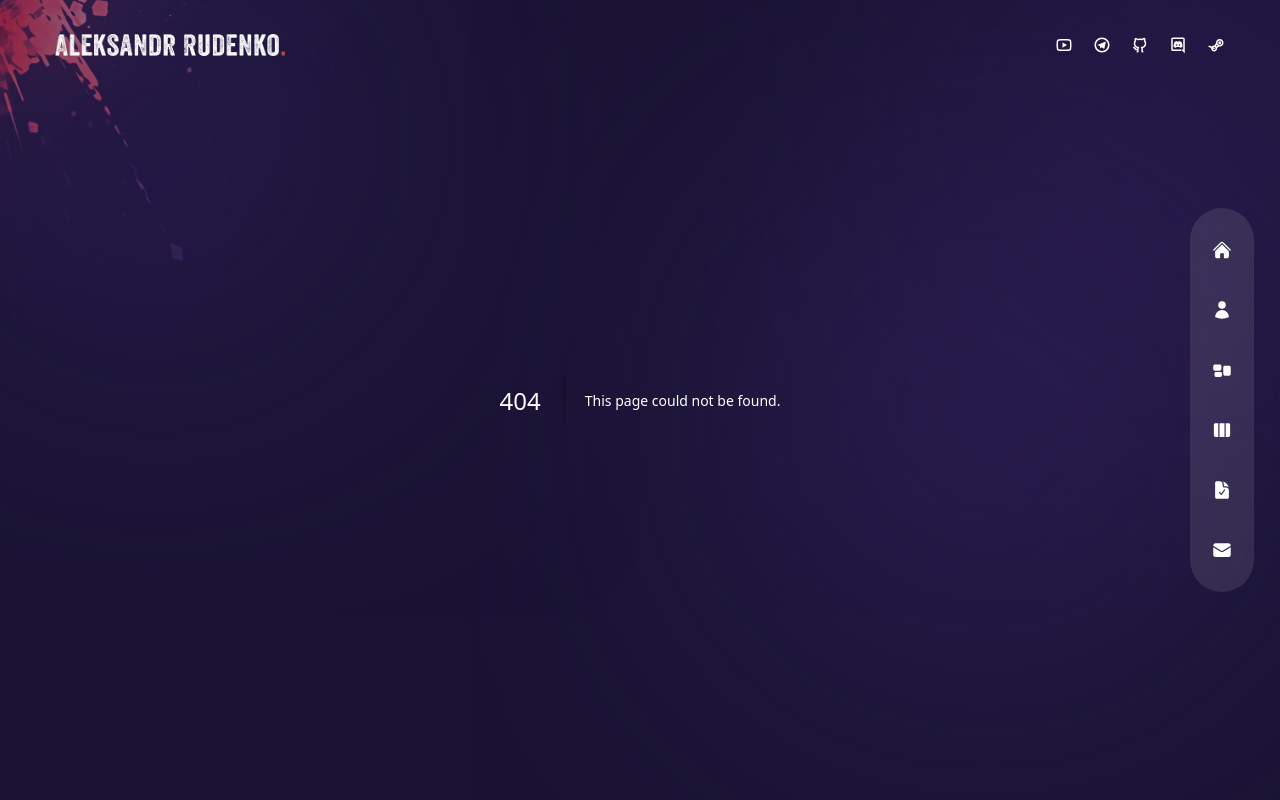
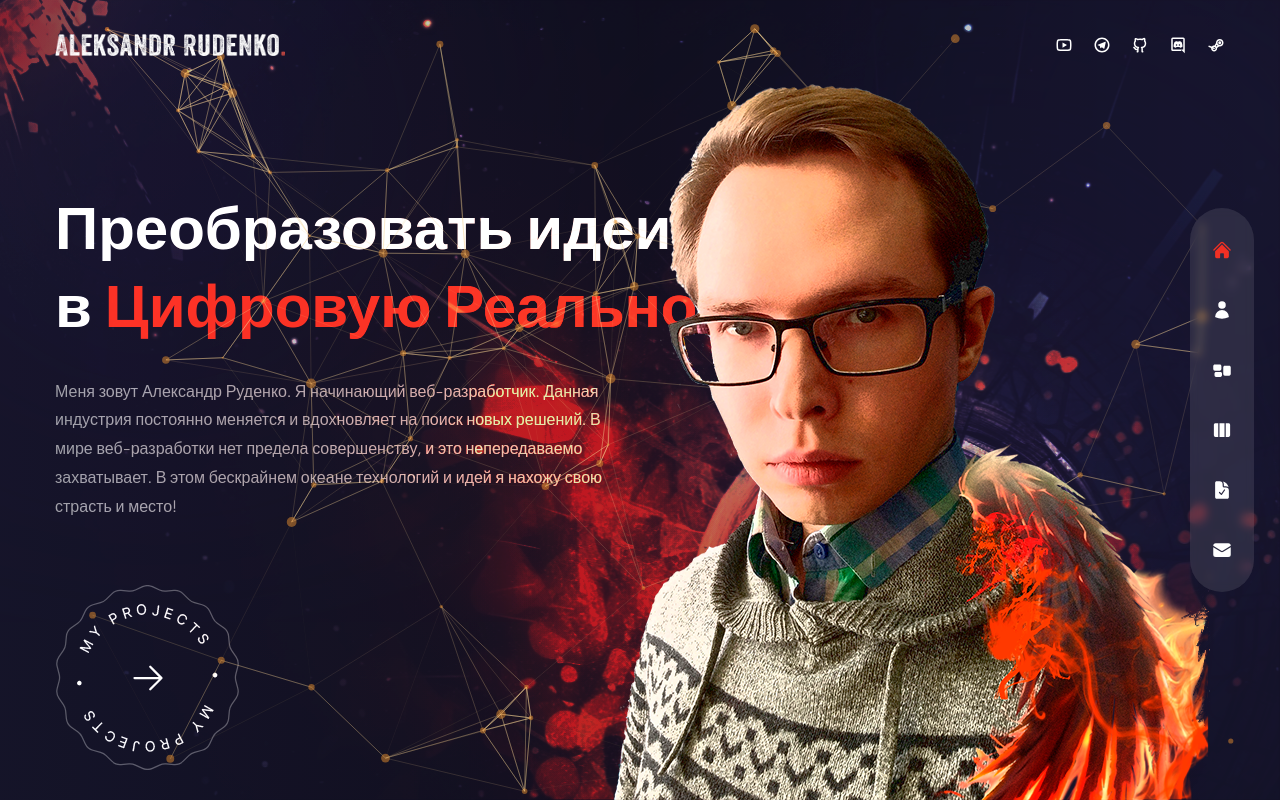
Before and after one commit to aleksander1802/cv, a Next.js app: page /cv/ in a window 1280 px wide. Before the commit this address had no page. Built offline with nearby package versions, Linux system fonts and the light colour scheme.

Commit message:
fix: fixed deploy

```diff
--- a/components/Avatar.tsx
+++ b/components/Avatar.tsx
@@ -7,7 +7,7 @@ const Avatar = () => {
 	return (
 		<div className="hidden xl:flex xl:max-w-none">
 			<Image
-				src={'/nextjs-github-pages/avatar.png'}
+				src={'/cv/avatar.png'}
 				width={width || 678}
 				height={height || 737}
 				style={{ width: 'auto', height: height }}
--- a/components/Bulb.tsx
+++ b/components/Bulb.tsx
@@ -7,7 +7,7 @@ const Bulb = () => {
     w-[200px] xl:w-[260px]"
 		>
 			<Image
-				src={'/nextjs-github-pages/bulb.png'}
+				src={'/cv/bulb.png'}
 				width={260}
 				height={200}
 				className="w-full h-full"
--- a/components/Circles.tsx
+++ b/components/Circles.tsx
@@ -4,7 +4,7 @@ const Circles = () => {
 	return (
 		<div className="w-[200px] xl:w-[300px] absolute -right-16 -bottom-2 mix-blend-color-dodge animate-pulse duration-75 z-10">
 			<Image
-				src={'/nextjs-github-pages/circles.png'}
+				src={'/cv/circles.png'}
 				width={260}
 				height={200}
 				alt="circles"
--- a/components/Document.tsx
+++ b/components/Document.tsx
@@ -7,7 +7,7 @@ const Document = () => {
     w-[200px] xl:w-[260px]"
 		>
 			<Image
-				src={'/nextjs-github-pages/document.png'}
+				src={'/cv/document.png'}
 				width={260}
 				height={200}
 				className="w-full h-full"
--- a/components/Header.tsx
+++ b/components/Header.tsx
@@ -9,7 +9,7 @@ const Header = () => {
 				<div className="flex flex-col lg:flex-row justify-between items-center gap-y-6 py-8">
 					<Link href={'/'}>
 						<Image
-							src={'/nextjs-github-pages/logo.svg'}
+							src={'/cv/logo.svg'}
 							width={230}
 							height={54}
 							alt="logo"
--- a/components/ProjectsBtn.tsx
+++ b/components/ProjectsBtn.tsx
@@ -11,7 +11,7 @@ const ProjectsBtn = () => {
 				className="relative w-[185px] h-[185px] flex justify-center items-center bg-circleStar bg-cover bg-center bg-no-repeat group"
 			>
 				<Image
-					src={'/nextjs-github-pages/rounded-text.png'}
+					src={'/cv/rounded-text.png'}
 					width={141}
 					height={148}
 					alt="works"
--- a/components/TopLeftImg.tsx
+++ b/components/TopLeftImg.tsx
@@ -7,7 +7,7 @@ const TopLeftImg = () => {
 	return (
 		<div className="absolute left-0 top-0 mix-blend-color-dodge z-10 w-[200px] xl:w-[400px] opacity-50">
 			<Image
-				src={'/nextjs-github-pages/top-left-img.png'}
+				src={'/cv/top-left-img.png'}
 				priority={true}
 				width={width || 400}
 				height={height || 400}
--- a/next.config.js
+++ b/next.config.js
@@ -24,7 +24,7 @@ const nextConfig = {
 	 *
 	 * @see https://nextjs.org/docs/app/api-reference/next-config-js/basePath
 	 */
-	basePath: '/nextjs-github-pages',
+	basePath: '/cv',
 
 	/**
 	 * Disable server-based image optimization. Next.js does not support
```
Also changed, not shown: components/WorkSlider.tsx (+8 -8 lines).
